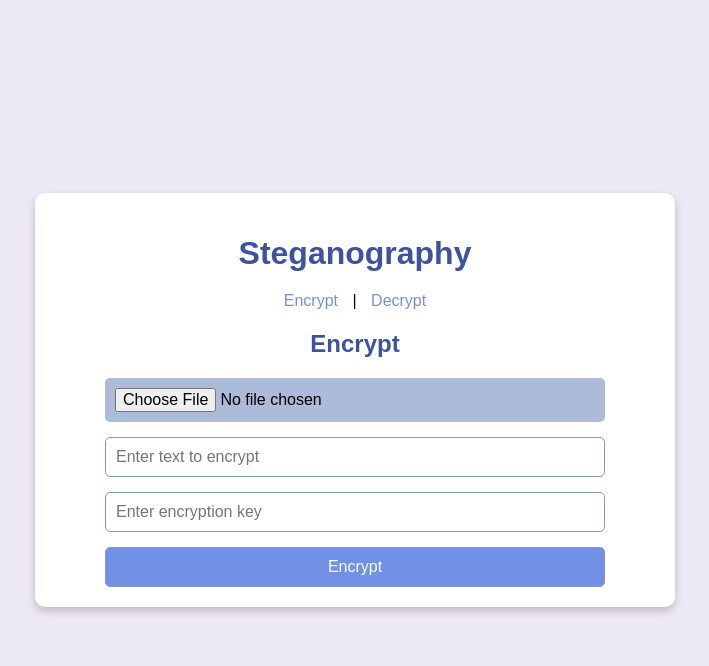
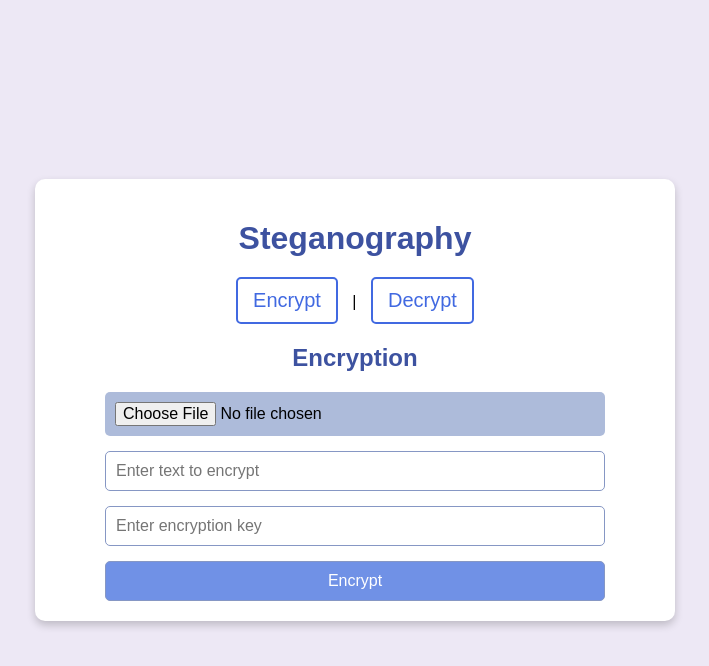
Before and after one commit to NadapanaDileep41/Steganography-Web-Application, a plain HTML site: page index.html in a window 1280 px wide. Both pictures are taken after a click on the link "Encrypt". Shown: the whole page, without its empty margins (285-994 px from the left). Drawn offline with Linux system fonts and the light colour scheme.

Commit message:
Update index.html

```diff
--- a/index.html
+++ b/index.html
@@ -7,6 +7,22 @@
     <link rel="stylesheet" href="style.css">
     <!-- Add Font Awesome CDN -->
     <link rel="stylesheet" href="https://cdnjs.cloudflare.com/ajax/libs/font-awesome/6.0.0-beta3/css/all.min.css">
+      <style>
+    a {
+      font-size: 20px; /* Adjust size as needed */
+      text-decoration: none; /* Optional: remove underline */
+      color: royalblue; /* Adjust color */
+      padding: 10px 15px; /* Add padding for better clickability */
+      border: 2px solid royalblue; /* Optional: Add border for emphasis */
+      border-radius: 5px; /* Optional: Rounded corners */
+      display: inline-block; /* Ensures padding and borders work well */
+    }
+    a:hover {
+      background-color: #4A8BDF; /* Add hover effect */
+      color: white; /* Change text color on hover */
+    }
+  </style>
+
 </head>
 <body>
     <div class="container">
@@ -14,7 +30,7 @@
         <a href="#" onclick="showEncryptForm()">Encrypt</a> | <a href="#" onclick="showDecryptForm()">Decrypt</a>
 
         <div id="encryptForm" style="display:none;">
-            <h2>Encrypt</h2>
+            <h2>Encryption</h2>
             <form autocomplete="off">
                 <input type="file" id="encryptFile" accept="image/*">
                 <input type="text" id="encryptText" placeholder="Enter text to encrypt">
@@ -28,7 +44,7 @@
         </div>
 
         <div id="decryptForm" style="display:none;">
-            <h2>Decrypt</h2>
+            <h2>Decryption</h2>
             <form autocomplete="off">
                 <input type="file" id="decryptFile" accept="image/*">
                 <input type="text" id="decryptKey" placeholder="Enter decryption key">
```
